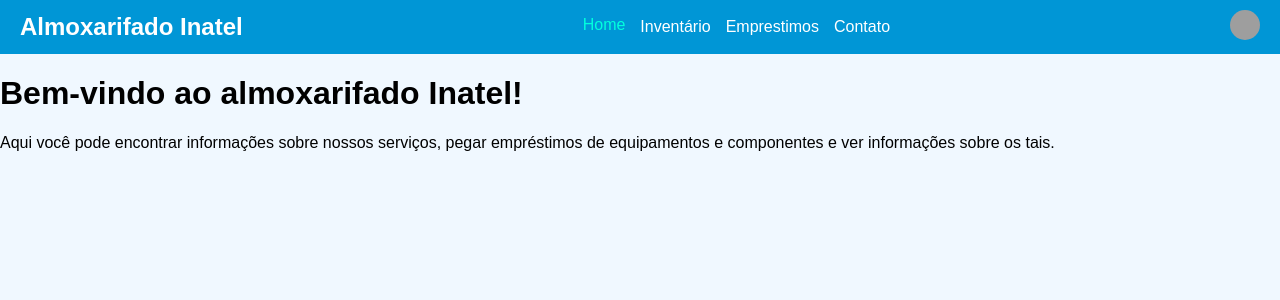
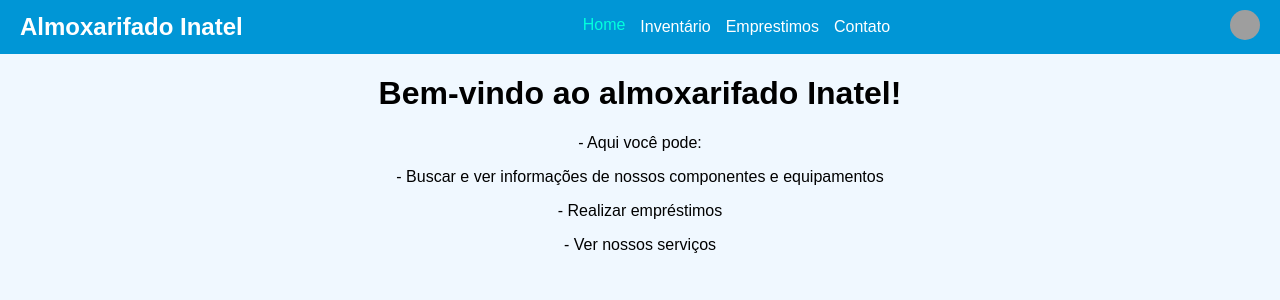
Before and after one commit to GustavoMacedoSilva/FetinAlmoxarifado, a Django app: page / in a window 1280 px wide. Shown: the top 300 px of the page. Run offline with Django 5.2, Linux system fonts and the light colour scheme; grey boxes are pictures that could not be loaded.

Commit message:
modified:   inventario/templates/home_page.html modified:   static/css/base.css

```diff
--- a/inventario/templates/home_page.html
+++ b/inventario/templates/home_page.html
@@ -68,6 +68,10 @@
         .dropdown a:hover {
             background-color: #f1f1f1;
         }
+        .canto {
+            text-align: center;
+            margin: 0 auto;
+        }
     </style>
     <script>
         function toggleDropdown() {
@@ -115,9 +119,12 @@
         </div>
     </div>
 
-    <div class="content">
+    <div class="canto">
         <h1>Bem-vindo ao almoxarifado Inatel!</h1>
-        <p>Aqui você pode encontrar informações sobre nossos serviços, pegar empréstimos de equipamentos e componentes e ver informações sobre os tais.</p>
+        <p>- Aqui você pode: </p>
+        <p>- Buscar e ver informações de nossos componentes e equipamentos</p>
+        <p>- Realizar empréstimos</p>
+        <p>- Ver nossos serviços</p>
     </div>
 
 </body>
--- a/static/css/base.css
+++ b/static/css/base.css
@@ -70,3 +70,7 @@
 .block {
     margin-top: 50px;
 }
+.canto {
+    text-align: center;
+    margin: 0 auto;
+}
```
